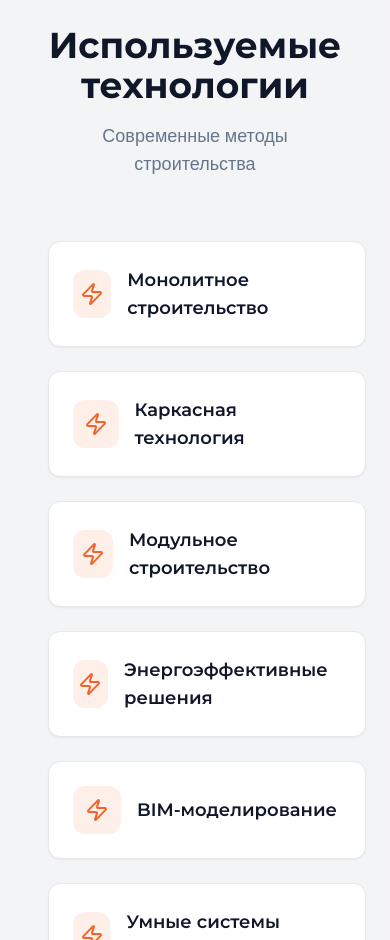
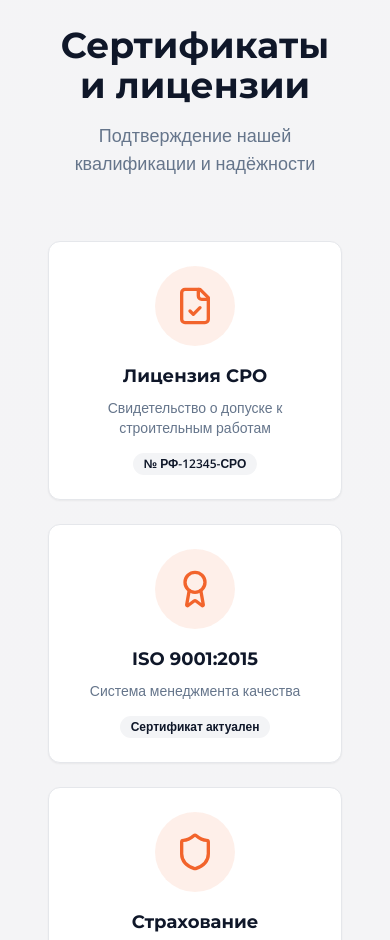
Before and after one commit to pr-poehali-dev/building-site-portal, a React (Vite) app: page / in a window 390 px wide. Shown: the part 11060-12000 px from the top of the page. Built offline with nearby package versions, Linux system fonts and the light colour scheme.

Commit message:
Согласие на изменение

```diff
--- a/src/pages/Index.tsx
+++ b/src/pages/Index.tsx
@@ -204,6 +204,7 @@ const Index = () => {
           <div className="hidden md:flex items-center gap-6">
             <a href="#services" className="hover:text-accent transition-colors">Услуги</a>
             <a href="#portfolio" className="hover:text-accent transition-colors">Проекты</a>
+            <a href="#certificates" className="hover:text-accent transition-colors">Сертификаты</a>
             <a href="#technologies" className="hover:text-accent transition-colors">Технологии</a>
             <a href="#calculator" className="hover:text-accent transition-colors">Калькулятор</a>
             <a href="#contact" className="hover:text-accent transition-colors">Контакты</a>
@@ -419,7 +420,93 @@ const Index = () => {
         </div>
       </section>
 
-      <section id="technologies" className="py-20 px-4 bg-secondary/50">
+      <section id="certificates" className="py-20 px-4 bg-secondary/50">
+        <div className="container mx-auto">
+          <div className="text-center mb-16">
+            <h2 className="text-4xl font-bold mb-4">Сертификаты и лицензии</h2>
+            <p className="text-muted-foreground text-lg">Подтверждение нашей квалификации и надёжности</p>
+          </div>
+
+          <div className="grid md:grid-cols-2 lg:grid-cols-4 gap-6 mb-12">
+            <Card className="p-6 text-center hover:shadow-xl transition-all hover:-translate-y-2 group">
+              <div className="w-20 h-20 bg-accent/10 rounded-full flex items-center justify-center mx-auto mb-4 group-hover:bg-accent transition-colors">
+                <Icon name="FileCheck" size={40} className="text-accent group-hover:text-white transition-colors" />
+              </div>
+              <h3 className="font-bold text-lg mb-2">Лицензия СРО</h3>
+              <p className="text-sm text-muted-foreground mb-3">Свидетельство о допуске к строительным работам</p>
+              <Badge variant="secondary">№ РФ-12345-СРО</Badge>
+            </Card>
+
+            <Card className="p-6 text-center hover:shadow-xl transition-all hover:-translate-y-2 group">
+              <div className="w-20 h-20 bg-accent/10 rounded-full flex items-center justify-center mx-auto mb-4 group-hover:bg-accent transition-colors">
+                <Icon name="Award" size={40} className="text-accent group-hover:text-white transition-colors" />
+              </div>
+              <h3 className="font-bold text-lg mb-2">ISO 9001:2015</h3>
+              <p className="text-sm text-muted-foreground mb-3">Система менеджмента качества</p>
+              <Badge variant="secondary">Сертификат актуален</Badge>
+            </Card>
+
+            <Card className="p-6 text-center hover:shadow-xl transition-all hover:-translate-y-2 group">
+              <div className="w-20 h-20 bg-accent/10 rounded-full flex items-center justify-center mx-auto mb-4 group-hover:bg-accent transition-colors">
+                <Icon name="Shield" size={40} className="text-accent group-hover:text-white transition-colors" />
+              </div>
+              <h3 className="font-bold text-lg mb-2">Страхование</h3>
+              <p className="text-sm text-muted-foreground mb-3">Ответственность застрахована на 50 млн ₽</p>
+              <Badge variant="secondary">АО "АльфаСтрахование"</Badge>
+            </Card>
+
+            <Card className="p-6 text-center hover:shadow-xl transition-all hover:-translate-y-2 group">
+              <div className="w-20 h-20 bg-accent/10 rounded-full flex items-center justify-center mx-auto mb-4 group-hover:bg-accent transition-colors">
+                <Icon name="Trophy" size={40} className="text-accent group-hover:text-white transition-colors" />
+              </div>
+              <h3 className="font-bold text-lg mb-2">Награды</h3>
+              <p className="text-sm text-muted-foreground mb-3">Лучшая строительная компания 2023</p>
+              <Badge variant="secondary">Рейтинг РБК</Badge>
+            </Card>
+          </div>
+
+          <Card className="p-8 bg-accent/5 border-accent/20">
+            <div className="flex flex-col md:flex-row items-center gap-6">
+              <div className="flex-shrink-0">
+                <div className="w-24 h-24 bg-accent/10 rounded-2xl flex items-center justify-center">
+                  <Icon name="BadgeCheck" size={48} className="text-accent" />
+                </div>
+              </div>
+              <div className="flex-1 text-center md:text-left">
+                <h3 className="text-2xl font-bold mb-2">Работаем официально и прозрачно</h3>
+                <p className="text-muted-foreground mb-4">
+                  Все наши сертификаты и лицензии можно проверить на официальных порталах.
+                  Мы предоставляем полный пакет документов перед началом работ.
+                </p>
+                <div className="flex flex-wrap gap-3 justify-center md:justify-start">
+                  <Badge variant="outline" className="text-sm">
+                    <Icon name="Check" size={16} className="mr-1" />
+                    Договор по 214-ФЗ
+                  </Badge>
+                  <Badge variant="outline" className="text-sm">
+                    <Icon name="Check" size={16} className="mr-1" />
+                    Гарантия 5 лет
+                  </Badge>
+                  <Badge variant="outline" className="text-sm">
+                    <Icon name="Check" size={16} className="mr-1" />
+                    Актуальная смета
+                  </Badge>
+                  <Badge variant="outline" className="text-sm">
+                    <Icon name="Check" size={16} className="mr-1" />
+                    Контроль на всех этапах
+                  </Badge>
+                </div>
+              </div>
+              <Button size="lg" className="bg-accent hover:bg-accent/90 flex-shrink-0">
+                <Icon name="Download" size={20} className="mr-2" />
+                Скачать документы
+              </Button>
+            </div>
+          </Card>
+        </div>
+      </section>
+
+      <section id="technologies" className="py-20 px-4">
         <div className="container mx-auto">
           <div className="text-center mb-16">
             <h2 className="text-4xl font-bold mb-4">Используемые технологии</h2>
```
